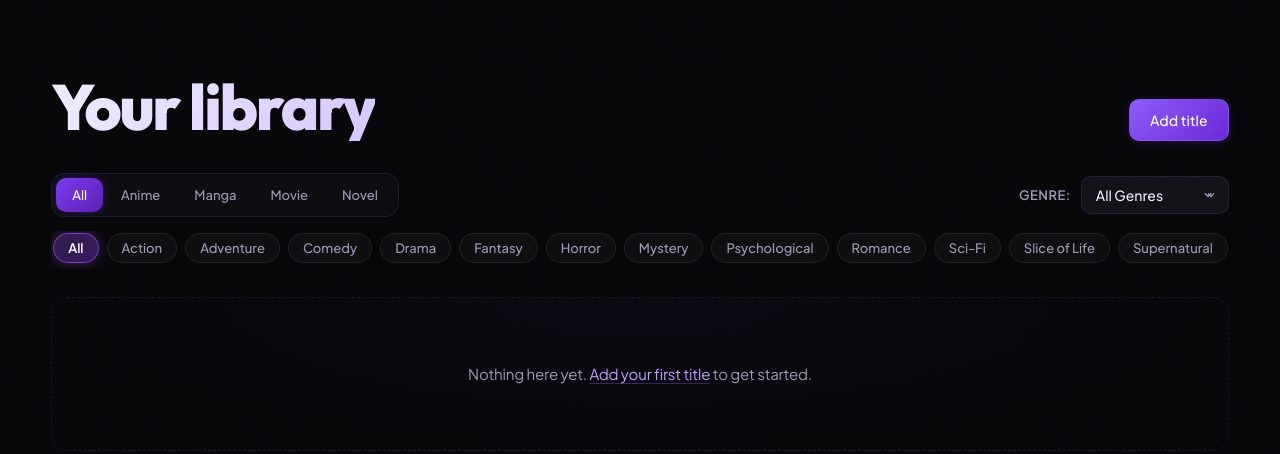
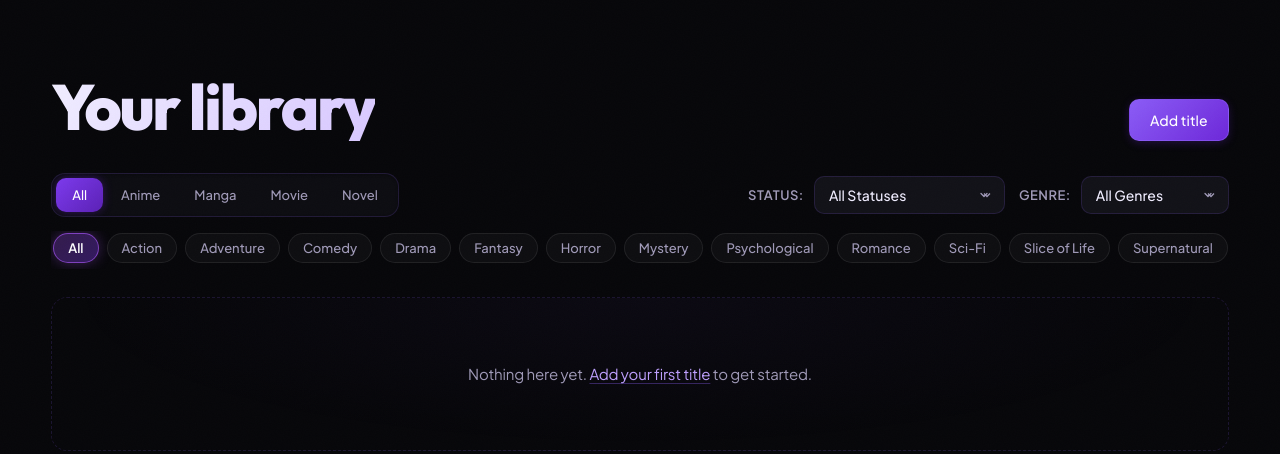
Before and after one commit to venzblanz/ReNote, a Django app: page /library/ in a window 1280 px wide. Shown: the part 73-527 px from the top of the page. Run offline with Django 5.2, Linux system fonts and the light colour scheme; the visitor is signed in with stand-in values (Sample User, id 1); data comes from the database, SQL or seed files in the repository; data that the repository does not hold is empty.

Commit message:
feat(library): add status filter for all media type

```diff
--- a/static/css/library/library.css
+++ b/static/css/library/library.css
@@ -151,6 +151,13 @@
   margin-bottom: 14px;
 }
 
+.library-dropdowns-group {
+  display: flex;
+  align-items: center;
+  flex-wrap: wrap;
+  gap: 14px;
+}
+
 .genre-filter-wrap {
   display: inline-flex;
   align-items: center;
@@ -286,9 +293,18 @@
     margin-bottom: 12px;
     gap: 12px;
   }
+  .library-dropdowns-group {
+    flex-direction: column;
+    align-items: stretch;
+    width: 100%;
+    gap: 10px;
+  }
   .genre-filter-wrap {
     justify-content: space-between;
     width: 100%;
+  }
+  .genre-filter-label {
+    min-width: 58px;
   }
   .genre-select-wrap {
     flex: 1;
--- a/static/js/library/library.js
+++ b/static/js/library/library.js
@@ -27,6 +27,7 @@ if (profileTrigger && profileMenu) {
 (function initLibraryFilters() {
   const filterTabs = document.getElementById("filterTabs");
   const libraryGrid = document.getElementById("libraryGrid");
+  const statusFilterSelect = document.getElementById("statusFilterSelect");
   const genreFilterSelect = document.getElementById("genreFilterSelect");
   const genreChipsRow = document.getElementById("genreChipsRow");
   const noMatchState = document.getElementById("noMatchState");
@@ -43,8 +44,84 @@ if (profileTrigger && profileMenu) {
     }
   }
 
+  const STATUS_OPTIONS = {
+    all: [
+      { value: "all", label: "All Statuses" },
+      { value: "in_progress", label: "Watching / Reading" },
+      { value: "planned", label: "Plan to Watch / Read" },
+      { value: "completed", label: "Completed" },
+      { value: "on hold", label: "On Hold" },
+      { value: "dropped", label: "Dropped" },
+    ],
+    watch: [
+      { value: "all", label: "All Statuses" },
+      { value: "watching", label: "Watching" },
+      { value: "plan to watch", label: "Plan to Watch" },
+      { value: "completed", label: "Completed" },
+      { value: "on hold", label: "On Hold" },
+      { value: "dropped", label: "Dropped" },
+    ],
+    read: [
+      { value: "all", label: "All Statuses" },
+      { value: "reading", label: "Reading" },
+      { value: "plan to read", label: "Plan to Read" },
+      { value: "completed", label: "Completed" },
+      { value: "on hold", label: "On Hold" },
+      { value: "dropped", label: "Dropped" },
+    ],
+  };
+
   let currentType = "all";
   let currentGenre = "all";
+  let currentStatus = "all";
+
+  function getStatusGroup(mediaType) {
+    if (mediaType === "all") return "all";
+    if (mediaType === "manga" || mediaType === "novel" || mediaType === "light novel") {
+      return "read";
+    }
+    return "watch";
+  }
+
+  function normalizeStatusForType(statusVal, mediaType) {
+    const val = (statusVal || "all").toLowerCase().trim();
+    const group = getStatusGroup(mediaType);
+
+    let mapped = val;
+    if (group === "all") {
+      if (val === "watching" || val === "reading") mapped = "in_progress";
+      else if (val === "plan to watch" || val === "plan to read") mapped = "planned";
+    } else if (group === "watch") {
+      if (val === "in_progress" || val === "reading") mapped = "watching";
+      else if (val === "planned" || val === "plan to read") mapped = "plan to watch";
+    } else if (group === "read") {
+      if (val === "in_progress" || val === "watching") mapped = "reading";
+      else if (val === "planned" || val === "plan to watch") mapped = "plan to read";
+    }
+
+    const validValues = STATUS_OPTIONS[group].map((opt) => opt.value);
+    return validValues.includes(mapped) ? mapped : "all";
+  }
+
+  function updateStatusControls(mediaType) {
+    if (!statusFilterSelect) return;
+
+    const group = getStatusGroup(mediaType);
+    const optionsList = STATUS_OPTIONS[group] || STATUS_OPTIONS.all;
+    currentStatus = normalizeStatusForType(currentStatus, mediaType);
+
+    statusFilterSelect.innerHTML = "";
+    optionsList.forEach((item) => {
+      const opt = document.createElement("option");
+      opt.value = item.value;
+      opt.textContent = item.label;
+      if (item.value === currentStatus) {
+        opt.selected = true;
+      }
+      statusFilterSelect.appendChild(opt);
+    });
+    statusFilterSelect.value = currentStatus;
+  }
 
   function updateGenreControls(mediaType) {
     const genresList = mediaGenres[mediaType] || mediaGenres["all"] || [];
@@ -81,12 +158,24 @@ if (profileTrigger && profileMenu) {
     }
   }
 
+  function statusMatchesCard(cardStatus) {
+    if (currentStatus === "all") return true;
+    if (currentStatus === "in_progress") {
+      return cardStatus === "watching" || cardStatus === "reading";
+    }
+    if (currentStatus === "planned") {
+      return cardStatus === "plan to watch" || cardStatus === "plan to read";
+    }
+    return cardStatus === currentStatus;
+  }
+
   function applyFilters() {
     const cards = libraryGrid.querySelectorAll(".media-card");
     let matchCount = 0;
 
     cards.forEach((card) => {
       const cardType = (card.dataset.type || "").toLowerCase().trim();
+      const cardStatus = (card.dataset.status || "").toLowerCase().trim();
       const cardGenresRaw = (card.dataset.genres || "").toLowerCase();
 
       const cardGenres = cardGenresRaw
@@ -95,11 +184,12 @@ if (profileTrigger && profileMenu) {
         .filter(Boolean);
 
       const typeMatches = currentType === "all" || cardType === currentType;
+      const statusMatches = statusMatchesCard(cardStatus);
       const genreMatches =
         currentGenre === "all" ||
         cardGenres.some((cg) => cg === currentGenre || cg.includes(currentGenre) || currentGenre.includes(cg));
 
-      const isVisible = typeMatches && genreMatches;
+      const isVisible = typeMatches && statusMatches && genreMatches;
       card.style.display = isVisible ? "" : "none";
       if (isVisible) matchCount++;
     });
@@ -116,7 +206,18 @@ if (profileTrigger && profileMenu) {
       tab.classList.toggle("active", (tab.dataset.filter || "").toLowerCase() === currentType);
     });
 
+    updateStatusControls(currentType);
     updateGenreControls(currentType);
+
+    applyFilters();
+  }
+
+  function setLibraryStatus(statusVal) {
+    currentStatus = normalizeStatusForType(statusVal, currentType);
+
+    if (statusFilterSelect) {
+      statusFilterSelect.value = currentStatus;
+    }
 
     applyFilters();
   }
@@ -143,6 +244,12 @@ if (profileTrigger && profileMenu) {
     setLibraryTab(btn.dataset.filter);
   });
 
+  if (statusFilterSelect) {
+    statusFilterSelect.addEventListener("change", () => {
+      setLibraryStatus(statusFilterSelect.value);
+    });
+  }
+
   if (genreFilterSelect) {
     genreFilterSelect.addEventListener("change", () => {
       setLibraryGenre(genreFilterSelect.value);
@@ -160,9 +267,13 @@ if (profileTrigger && profileMenu) {
   const urlParams = new URLSearchParams(window.location.search);
   const initialTab = urlParams.get("tab") || urlParams.get("type") || urlParams.get("filter") || window.location.hash.replace("#", "");
   const initialGenre = urlParams.get("genre");
+  const initialStatus = urlParams.get("status");
 
   if (initialTab) {
     setLibraryTab(initialTab);
+  }
+  if (initialStatus) {
+    setLibraryStatus(initialStatus);
   }
   if (initialGenre) {
     setLibraryGenre(initialGenre);
--- a/templates/library/library.html
+++ b/templates/library/library.html
@@ -73,6 +73,21 @@
       <button type="button" class="tab" data-filter="movie">Movie</button>
       <button type="button" class="tab" data-filter="novel">Novel</button>
     </div>
+    <div class="library-dropdowns-group">
+      <div class="genre-filter-wrap">
+        <label for="statusFilterSelect" class="genre-filter-label">Status:</label>
+        <div class="genre-select-wrap">
+          <select id="statusFilterSelect" class="genre-dropdown" aria-label="Filter library by status">
+            <option value="all">All Statuses</option>
+            <option value="in_progress">Watching / Reading</option>
+            <option value="planned">Plan to Watch / Read</option>
+            <option value="completed">Completed</option>
+            <option value="on hold">On Hold</option>
+            <option value="dropped">Dropped</option>
+          </select>
+          <svg class="select-chevron" width="12" height="12" viewBox="0 0 24 24" fill="none" stroke="currentColor" stroke-width="2.5"><path d="m6 9 6 6 6-6"/></svg>
+        </div>
+      </div>
       <div class="genre-filter-wrap">
         <label for="genreFilterSelect" class="genre-filter-label">Genre:</label>
         <div class="genre-select-wrap">
@@ -83,6 +98,7 @@
             {% endfor %}
           </select>
           <svg class="select-chevron" width="12" height="12" viewBox="0 0 24 24" fill="none" stroke="currentColor" stroke-width="2.5"><path d="m6 9 6 6 6-6"/></svg>
+        </div>
       </div>
     </div>
   </div>
@@ -98,7 +114,7 @@
     <div id="noMatchState" class="empty-state" style="display: none;">No titles found matching the selected filters.</div>
     <div class="library-grid" id="libraryGrid">
       {% for log in logs %}
-        <div class="media-card" data-type="{{ log.media.media_type|lower }}" data-genres="{% if log.media.genre %}{% for g in log.media.genre %}{{ g|lower }},{% endfor %}{% endif %}">
+        <div class="media-card" data-type="{{ log.media.media_type|lower }}" data-status="{{ log.status|lower }}" data-genres="{% if log.media.genre %}{% for g in log.media.genre %}{{ g|lower }},{% endfor %}{% endif %}">
           <a href="{% url 'library:detail' log.media.id %}" class="cover card-cover-link" title="View details for {{ log.media.media_title }}">
             {% if log.media.media_image %}
               <img src="{{ log.media.media_image }}" alt="{{ log.media.media_title }}" onerror="this.onerror=null; this.src='{% static 'images/moon.png' %}';">
```
Lines whose indentation alone changed are shown as unchanged.
